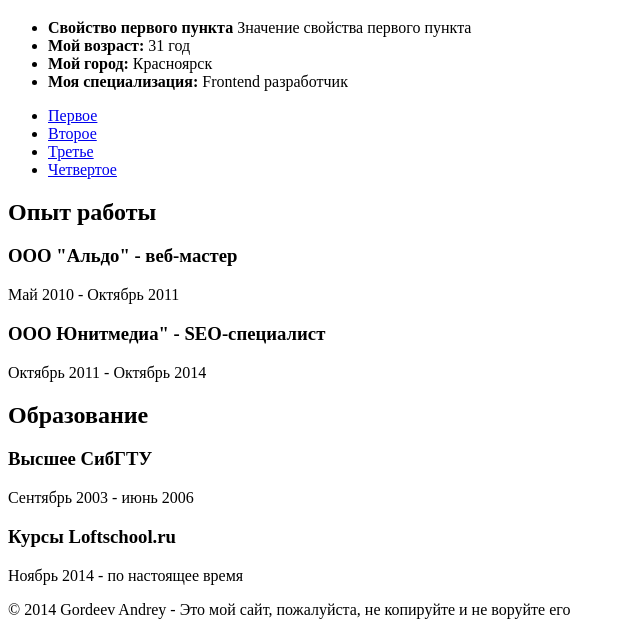
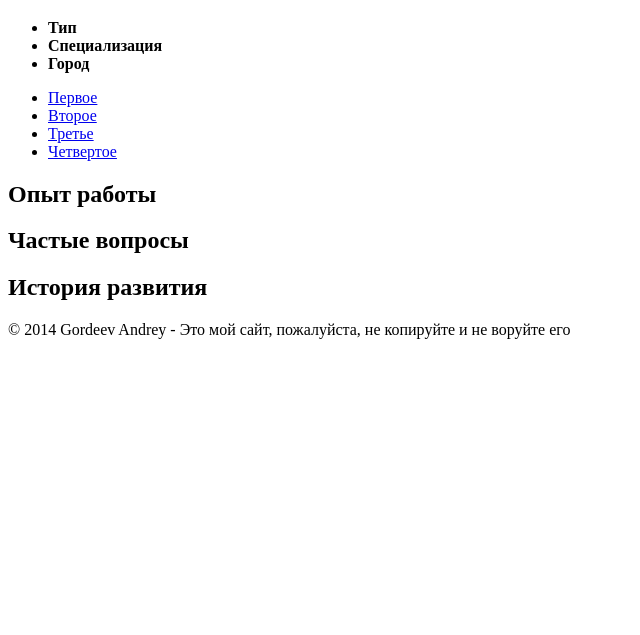
Before and after one commit to gorand/webapp, a Node project: template app/templates/pages/main.jade in a window 1280 px wide. Shown: the part 745-1380 px from the top of the page, without its empty margins (0-640 px from the left). After the commit the page ends 1084 px from the top, so only its background shows below. Run offline with Node 20 templates, Linux system fonts and the light colour scheme; the template is opened without the code that fills it, so the values that code supplies are empty.

Commit message:
modified mixin for menu and list

```diff
--- a/app/templates/helpers/mixins.jade
+++ b/app/templates/helpers/mixins.jade
@@ -1,5 +1,23 @@
+// menu
 mixin menu(classWrap, classItem, classLink, ...items)
 	ul(class=classWrap)
 		each item in items
 			li(class=classItem)
 				a(class=classLink href='#')= item
+
+// list (group)
+mixin list(classWrap, classBody, classItem, classValue, ...items)
+	div(class=classWrap)
+		ul(class=classBody)
+			each item in items
+				li(class=classItem)
+					b(class=classValue)= item
+
+// section (part content)
+mixin section(classWrap, classSection, classInner, classTitle, ...items)
+	div(class=classWrap)
+		each item in items
+			section(class=classSection)
+				header
+					h2(class=classTitle)= item
+				article(class=classInner)
--- a/app/templates/pages/main.jade
+++ b/app/templates/pages/main.jade
@@ -8,42 +8,7 @@ block content
 		article.info-inner
 			.img-avatar
 				img.avatar(src="media/avatar.png")
-			.list-content
-				ul.list-wrap
-					li.list-item
-						b.list-prop Свойство первого пункта
-						span.list-value Значение свойства первого пункта
-					li.list-item
-						b.list-prop Мой возраст:
-						span.list-value 31 год
-					li.list-item
-						b.list-prop Мой город:
-						span.list-value Красноярск
-					li.list-item
-						b.list-prop Моя специализация:
-						span.list-value Frontend разработчик
+		+list('list-wrap', 'list-body', 'list-item', 'list-value', 'Тип', 'Специализация', 'Город')
 	+menu('menu-wrap', 'menu-item', 'menu-link', "Первое", "Второе", "Третье", "Четвертое")
-	section.part-content
-		header
-			h2.title-h1 Опыт работы
-		article.info-inner
-			.simple-list
-				.badge-case
-					h3.badge-title ООО "Альдо" - веб-мастер
-					p.badge-text Май 2010 - Октябрь 2011
-			.simple-list
-				.badge-case
-					h3.badge-title ООО Юнитмедиа" - SEO-специалист
-					p.badge-text Октябрь 2011 - Октябрь 2014
-	section.part-content
-		header
-			h2.title-h1 Образование
-		article.info-inner
-			.simple-list
-				.badge-school
-					h3.badge-title Высшее СибГТУ
-					p.badge-text Сентябрь 2003 - июнь 2006
-			.simple-list
-				.badge-doc
-					h3.badge-title Курсы Loftschool.ru
-					p.badge-text Ноябрь 2014 - по настоящее время
+	+section('section-wrap', 'section-item', 'section-info', 'section-title',
+	'Опыт работы','Частые вопросы','История развития')
```
Also changed, not shown: gulpfile.js (+9 -8 lines), 3 other files.
